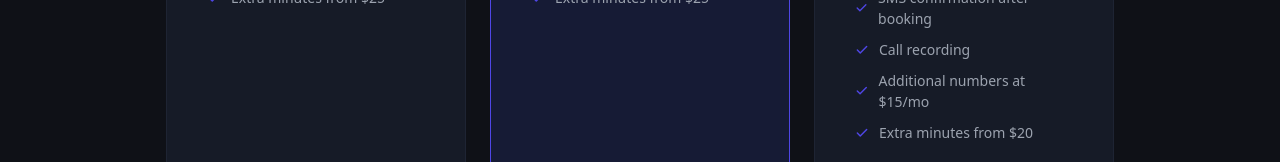
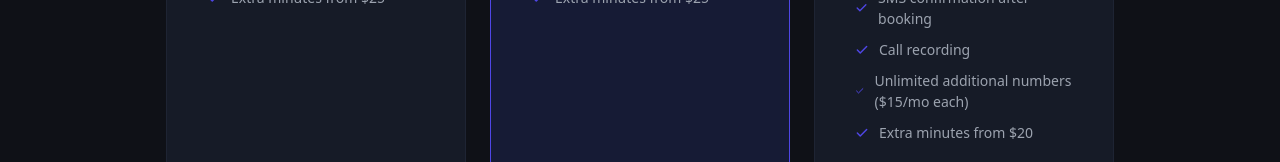
Before and after one commit to ilian94/dashboard-saas, a Next.js app: page /pricing in a window 1280 px wide. Shown: the part 705-867 px from the top of the page. Built offline with nearby package versions, Linux system fonts and the light colour scheme; no server answers.

Commit message:
Add unlimited additional numbers info to Business plan

```diff
--- a/app/pricing/page.js
+++ b/app/pricing/page.js
@@ -10,7 +10,7 @@ const C = { bg: '#0f1117', card: '#161b27', cardPopular: '#161b35', border: '#1e
 const plans = [
   { name: 'Starter', key: 'starter', price: '$229', desc: 'Perfect for small businesses.', priceId: 'price_1TZI4xFbv1QHIqBxM1ogpacl', features: ['500 call minutes/month', '1 phone number', 'Google Calendar sync', 'AI call summaries', 'Email support', 'Extra minutes from $25'] },
   { name: 'Scale', key: 'scale', price: '$459', desc: 'For growing teams.', priceId: 'price_1TZI51Fbv1QHIqBxfvYIkKRh', features: ['2,000 call minutes/month', '1 phone number', 'Google Calendar sync', 'AI call summaries', 'Custom business name', 'Extra minutes from $25'], popular: true },
-  { name: 'Business', key: 'business', price: '$879', desc: 'For high-volume operations.', priceId: 'price_1TZI51Fbv1QHIqBxmfldnApH', features: ['6,000 call minutes/month', '1 phone number included', 'Google Calendar sync', 'AI call summaries', 'Full script customization', 'SMS confirmation after booking', 'Call recording', 'Additional numbers at $15/mo', 'Extra minutes from $20'] },
+  { name: 'Business', key: 'business', price: '$879', desc: 'For high-volume operations.', priceId: 'price_1TZI51Fbv1QHIqBxmfldnApH', features: ['6,000 call minutes/month', '1 phone number included', 'Google Calendar sync', 'AI call summaries', 'Full script customization', 'SMS confirmation after booking', 'Call recording', 'Unlimited additional numbers ($15/mo each)', 'Extra minutes from $20'] },
 ];
 
 const PLAN_RANK = { starter: 1, scale: 2, business: 3 };
```
